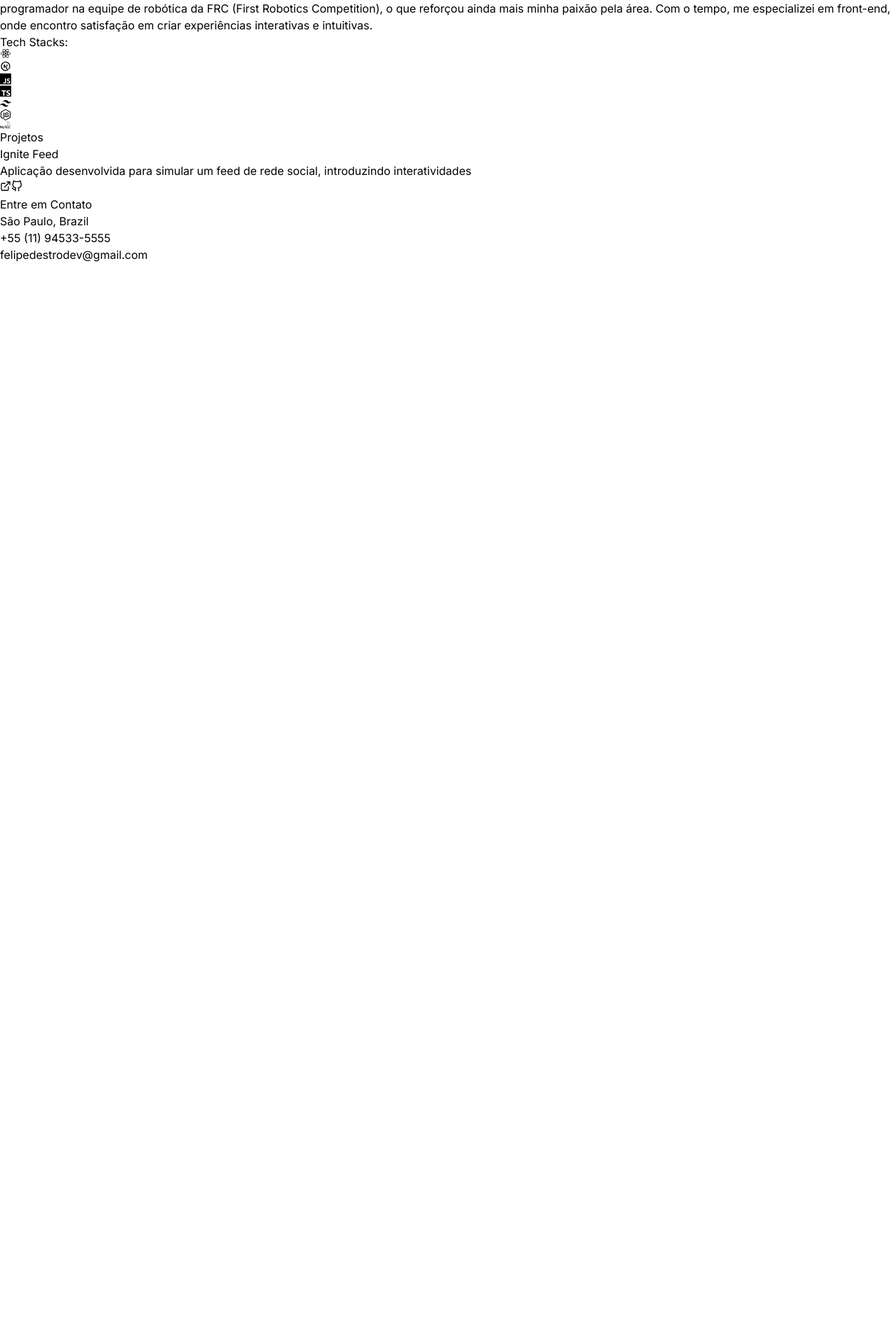
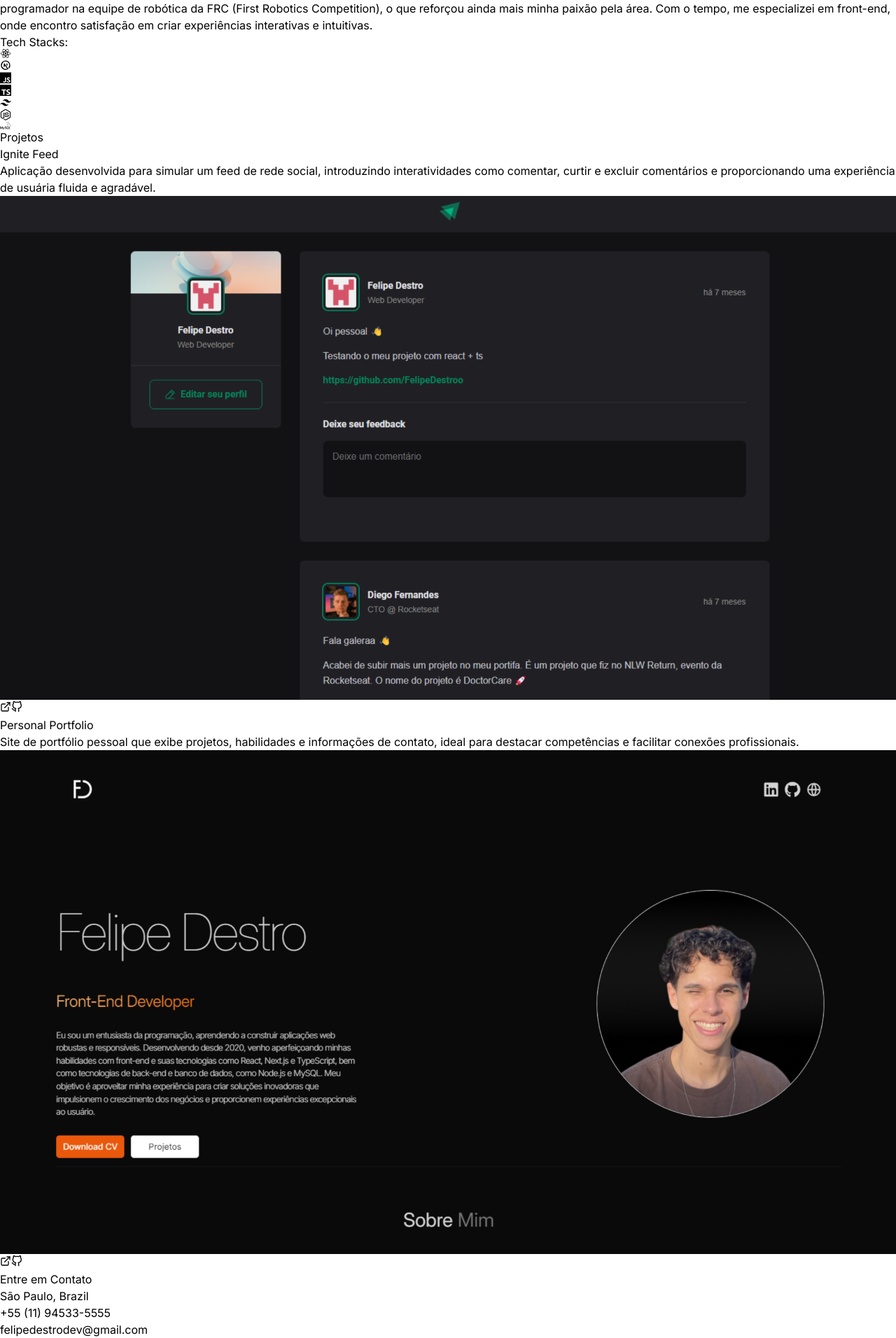
Before and after one commit to felipedestroo/portfolio-felipe, a React (Vite) app: page / in a window 1280 px wide. Shown: the part 1596-3508 px from the top of the page at 70% size. Before the commit the page ends 1972 px from the top, so only its background shows below. Built offline with nearby package versions, Linux system fonts and the light colour scheme.

Commit message:
feat: update card box

```diff
--- a/src/components/Projects.jsx
+++ b/src/components/Projects.jsx
@@ -1,6 +1,6 @@
 import { motion } from "framer-motion"
-// import project1 from "../assets/projects/project-1.jpg";
-// import project2 from "../assets/projects/project-2.jpg";
+import project1 from "../assets/projects/project-1.jpg";
+import project2 from "../assets/projects/project-2.jpg";
 // import project3 from "../assets/projects/project-3.jpg";
 import { FiGithub, FiExternalLink } from "react-icons/fi";
 
@@ -17,16 +17,44 @@ function Projects() {
               Projetos
           </motion.h2>
           <div className="flex justify-center w-auto m-8">
-              <div className="bg-black border border-neutral-800 w-96 h-96 rounded-md p-8">
+            <div className="bg-black border border-neutral-800 w-1/2 h-auto rounded-md p-6">
               <h3 className="text-2xl mb-2">Ignite Feed</h3>
-                  <p>Aplicação desenvolvida para simular um feed de rede social, introduzindo interatividades</p>
-                <div className="flex justify-center">
-                  <a href="#" className="flex items-center hover:bg-neutral-800 rounded-md">
+              <p className="">
+                Aplicação desenvolvida para simular um feed de rede social, introduzindo interatividades como comentar,
+                curtir e excluir comentários e proporcionando uma experiência de usuária fluida e agradável.
+              </p>
+              <div className="flex">
+                <img src={project1} alt="Foto do Projeto Ignite Feed" className="border border-neutral-800 rounded-md mt-4 mb-6"/>
+              </div>
+              <div className="flex justify-center gap-6">
+                <a href="https://ignite-feed-felipedestrooo.vercel.app/" target="_blank" className="flex items-center hover:text-orange-500 rounded-md">
                   <button className="text-2xl">
                     <FiExternalLink />
                   </button>
                 </a>
-                  <a href="#" className="flex items-center hover:bg-neutral-800 rounded-md">
+                <a href="https://github.com/felipedestroo/ignite-feed" target="_blank" className="flex items-center hover:text-orange-500 rounded-md">
+                  <button className="text-2xl">
+                    <FiGithub />
+                  </button>
+                </a>
+              </div>
+            </div>
+            <div className="bg-black border border-neutral-800 w-1/2 h-auto rounded-md p-6">
+              <h3 className="text-2xl mb-2">Personal Portfolio</h3>
+              <p className="">
+                Site de portfólio pessoal que exibe projetos, habilidades e informações de contato, ideal para
+                destacar competências e facilitar conexões profissionais.
+              </p>
+              <div className="flex">
+                <img src={project2} alt="Foto do Projeto Ignite Feed" className="border border-neutral-800 rounded-md mt-4 mb-6"/>
+              </div>
+              <div className="flex justify-center gap-6">
+                <a href="#" target="_blank" className="flex items-center hover:text-orange-500 rounded-md">
+                  <button className="text-2xl">
+                    <FiExternalLink />
+                  </button>
+                </a>
+                <a href="#" target="_blank" className="flex items-center hover:text-orange-500 rounded-md">
                   <button className="text-2xl">
                     <FiGithub />
                   </button>
```
Lines whose indentation alone changed are shown as unchanged.
